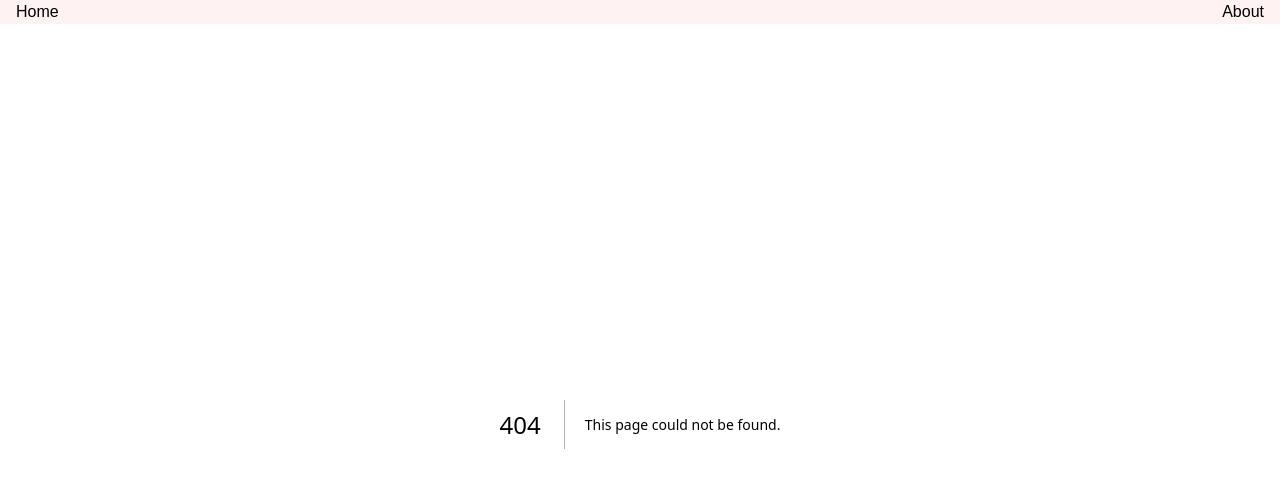
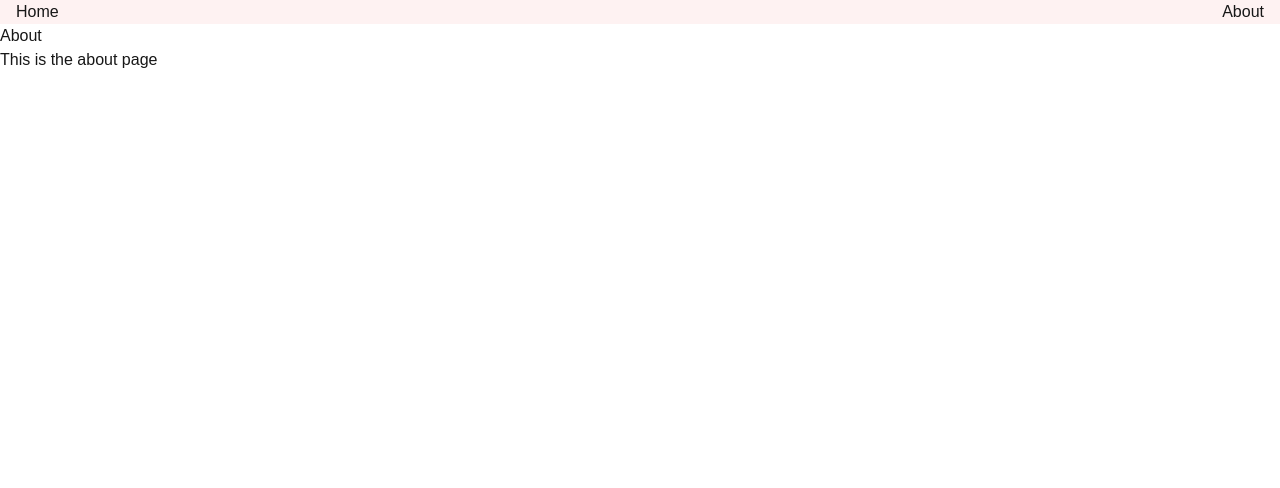
Before and after one commit to alfredosdpiii/keystore-ecommerce, a Next.js app: page /about in a window 1280 px wide. Before the commit this address had no page. Shown: the top 488 px of the page. Built offline with nearby package versions, Linux system fonts and the light colour scheme.

Commit message:
about route

```diff
--- /dev/null
+++ b/src/app/about/page.tsx
@@ -0,0 +1,8 @@
+export default function About() {
+  return (
+    <div>
+      <h1>About</h1>
+      <p>This is the about page</p>
+    </div>
+  );
+}
```
